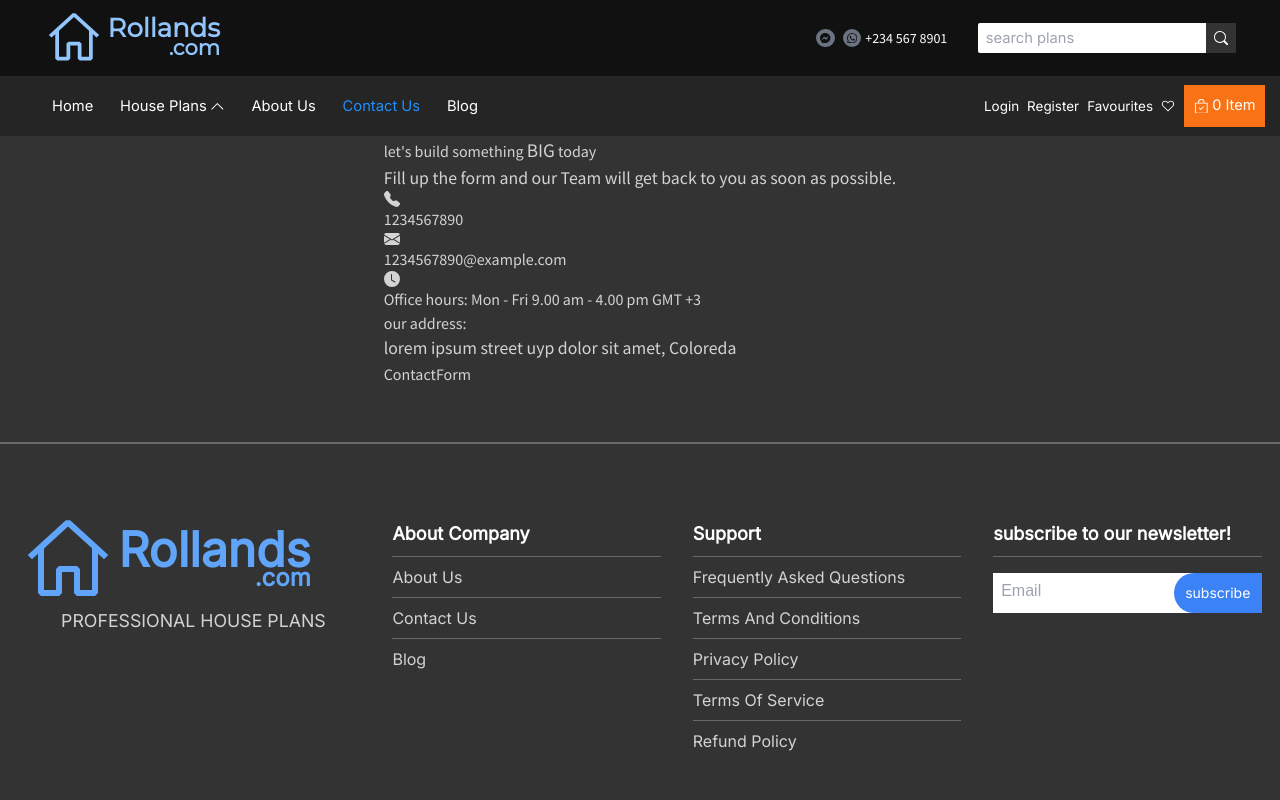
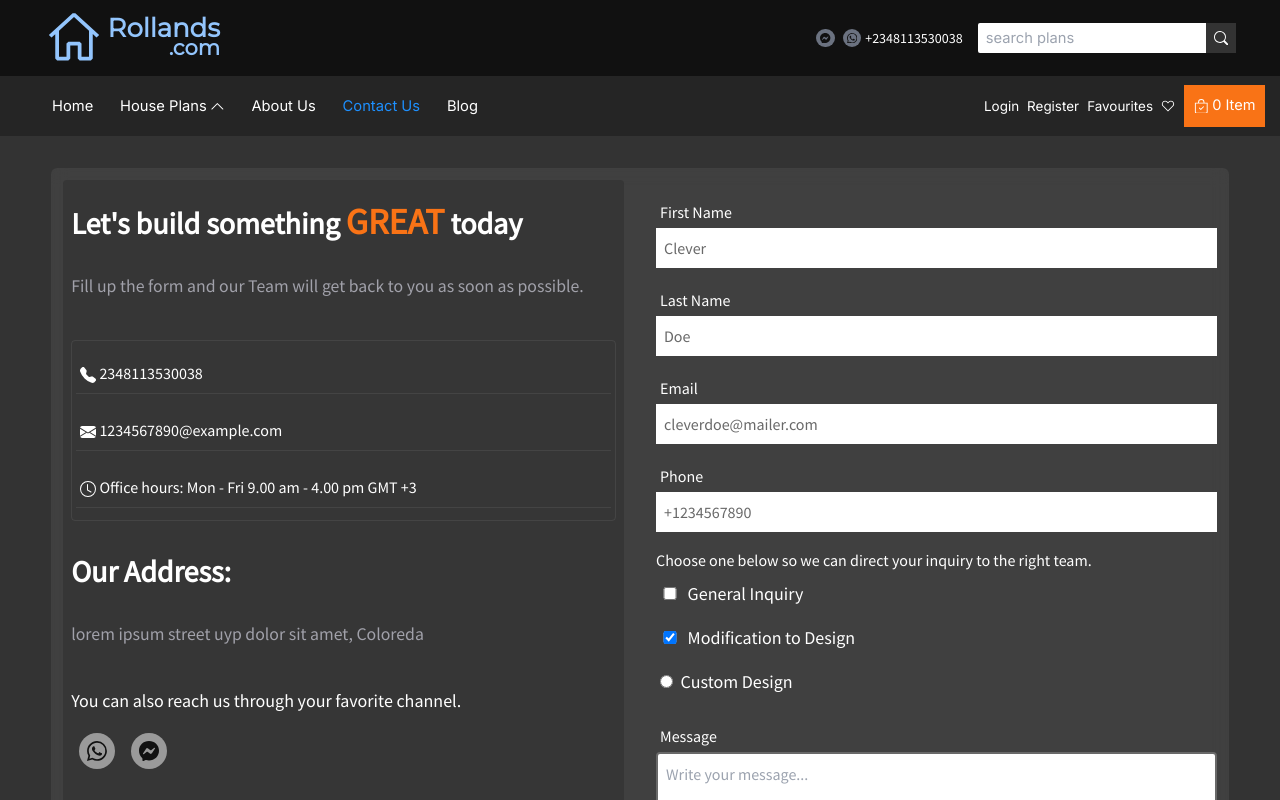
Before and after one commit to cleverAkanimoh/architecture, a React (Create React App) app: page /architecture/contact in a window 1280 px wide. Shown: the top 800 px of the page. Built offline with nearby package versions, Linux system fonts and the light colour scheme; a web font is replaced by a local one.

Commit message:
changed 10 files

```diff
--- /dev/null
+++ b/src/Components/CustomButton.tsx
@@ -0,0 +1,8 @@
+import { ButtonType } from "../ts/customTypes"
+
+const CustomButton = ({ text, ...rest }: ButtonType) => <button {...rest} type="submit">
+    <span>{text}</span>
+    <span className='bg-white bg-opacity-0 text-[.92rem] w-full h-full absolute top-[100%] left-0 group-hover:top-0 group-hover:bg-opacity-20 transition-all duration-500 motion-reduce:transition-none'></span>
+</button>
+
+export default CustomButton
--- a/src/Components/Header.tsx
+++ b/src/Components/Header.tsx
@@ -16,6 +16,7 @@ export default function Header() {
       <nav className="nav-style">
         <div className="nav-substyle">
           <NavSection />
+          {/*  */}
 
           <div
             className={`${
--- a/src/Components/contact/Address.tsx
+++ b/src/Components/contact/Address.tsx
@@ -1,41 +1,65 @@
-import { BsClockFill, BsEnvelopeFill, BsTelephoneFill } from "react-icons/bs"
-import { companyAddress, companyEmail, companyPhoneNumber } from "../../ts/companyInfo"
+import {
+  BsClock,
+  BsEnvelopeFill,
+  BsMessenger,
+  BsTelephoneFill,
+  BsWhatsapp,
+} from "react-icons/bs";
 
-type Props = {}
+import {
+  companyAddress,
+  companyEmail,
+  companyName,
+  companyOfficeHours,
+  companyPhoneNumber,
+} from "../../ts/companyInfo";
 
-const Address = (props: Props) => <div>
-  <div>
-    <h1>let's build something <big>BIG</big> today</h1>
-    <p>Fill up the form and our Team will get back to you as soon as possible.</p>
-  </div>
+const Address = () => (
+  <div className="address-div">
 
-  <div>
+    <header className="header">
+      <h1>
+        Let's build something <big>GREAT</big> today
+      </h1>
+      <p>
+        Fill up the form and our Team will get back to you as soon as possible.
+      </p>
 
-    <div>
-      <BsTelephoneFill />
-      <a href={`tel:${companyPhoneNumber}`}>{companyPhoneNumber}</a>
+    </header>
+
+    <div className="information-div">
+
+      <a href={`tel:${companyPhoneNumber}`}><BsTelephoneFill className="inline" /> {companyPhoneNumber}</a>
+
+      <a href={`mailto:${companyEmail}`}><BsEnvelopeFill className="inline" /> {companyEmail}</a>
+
+      <span><BsClock className="inline" /> {companyOfficeHours}</span>
     </div>
 
+    <div className="our-address">
+      <header className="header">
+        <h1 className="capitalize">our address:</h1>
+        <p>{companyAddress}</p>
+      </header>
 
-    <div>
-      <BsEnvelopeFill />
-      <a href={`mailto:${companyEmail}`}>{companyEmail}</a>
-    </div>
+      <div>
+        <span className="text-white text-lg">You can also reach us through your favorite channel.</span>
 
+        <aside className="contact-aside">
+          <a
+            className="contact-social"
+            href={`https://api.whatsapp.com/send?phone=${companyPhoneNumber}`}
+          >
+            <BsWhatsapp />
+          </a>
 
-    <div>
-      <BsClockFill />
-      <span>Office hours: Mon - Fri 9.00 am - 4.00 pm GMT +3</span>
-    </div>
-
-  </div>
-
-  <div>
-    <div>
-      <h1>our address:</h1>
-      <p>{companyAddress}</p>
+          <a className="contact-social" href={`http://m.me/${companyName}`}>
+            <BsMessenger />
+          </a>
+        </aside>
+      </div>
     </div>
   </div>
-</div>
+);
 
-export default Address
+export default Address;
--- a/src/Components/contact/ContactForm.tsx
+++ b/src/Components/contact/ContactForm.tsx
@@ -1,5 +1,149 @@
-type Props = {}
+import React from "react";
+import { Form } from "react-router-dom";
+import { companyNumber } from "../../ts/companyInfo";
+import CustomButton from "../CustomButton";
 
-const ContactForm = (props: Props) => <div>ContactForm</div>
+const ContactForm = () => {
+    const [userInfo, setUserInfo] = React.useState({
+        fname: "",
+        last: "",
+        email: "",
+        phone: "",
+        message: ``,
+        inquiry: false,
+        modification: true,
+        custom: false,
+    });
 
-export default ContactForm
+    const handleChange = (
+        e: React.ChangeEvent<HTMLInputElement | HTMLTextAreaElement>
+    ) => {
+        const { name, value } = e.target;
+        setUserInfo({
+            ...userInfo,
+            [name]: value,
+        });
+    };
+
+    const handleCheckChange = (e: React.ChangeEvent<HTMLInputElement>) => {
+        const { name, checked } = e.target;
+
+        setUserInfo({
+            ...userInfo,
+            [name]: checked,
+        })
+    };
+
+    return (
+        <Form className="custom-form">
+            <div>
+                <label htmlFor="fname">First Name</label>
+                <input
+                    required
+                    onChange={handleChange}
+                    placeholder="Clever"
+                    type="text"
+                    name="fname"
+                    id="fname"
+                    value={userInfo.fname}
+                />
+            </div>
+
+            <div>
+                <label htmlFor="last">Last Name</label>
+                <input
+                    required
+                    onChange={handleChange}
+                    placeholder="Doe"
+                    type="text"
+                    name="last"
+                    id="last"
+                    value={userInfo.last}
+                />
+            </div>
+
+            <div>
+                <label htmlFor="email">Email</label>
+                <input
+                    required
+                    onChange={handleChange}
+                    placeholder="cleverdoe@mailer.com"
+                    type="email"
+                    name="email"
+                    id="email"
+                    value={userInfo.email}
+                />
+            </div>
+
+            <div>
+                <label htmlFor="phone">Phone</label>
+                <input
+                    required
+                    onChange={handleChange}
+                    placeholder={`+${companyNumber}`}
+                    type="text"
+                    name="phone"
+                    id="phone"
+                    value={userInfo.phone}
+                />
+            </div>
+
+            <div>
+                <legend>
+                    Choose one below so we can direct your inquiry to the right team.
+                </legend>
+                <aside>
+                    <input
+                        type="checkbox"
+                        name="inquiry"
+                        id="inquiry"
+                        checked={userInfo.inquiry}
+                        onChange={handleCheckChange}
+                    />
+                    <label htmlFor="inquiry"> General Inquiry</label>
+                </aside>
+
+                <aside>
+                    <input
+                        type="checkbox"
+                        name="modification"
+                        id="modification"
+                        checked={userInfo.modification}
+                        onChange={handleCheckChange}
+                    />
+                    <label htmlFor="modification"> Modification to Design</label>
+                </aside>
+
+                <aside>
+                    <input
+                        type="radio"
+                        name="custom"
+                        id="custom"
+                        checked={userInfo.custom}
+                        onChange={handleCheckChange}
+                    />
+                    <label htmlFor="custom"> Custom Design</label>
+                </aside>
+            </div>
+
+            <div>
+                <label htmlFor="message">Message</label>
+                <textarea
+                    name="message"
+                    id="message"
+                    placeholder="Write your message..."
+                    value={userInfo.message}
+                    required
+                    onChange={handleChange}
+                />
+            </div>
+
+            <CustomButton
+                text="send message"
+                className="uppercase bg-blue-500 text-white w-60 h-10 mt-3 mb-5 overflow-hidden relative group"
+            />
+        </Form>
+    );
+};
+
+export default ContactForm;
--- a/src/Components/footer/Subscribe.tsx
+++ b/src/Components/footer/Subscribe.tsx
@@ -1,6 +1,7 @@
 import { Form } from 'react-router-dom'
 
 import H3 from './H3'
+import CustomButton from '../CustomButton'
 
 const Subscribe = () => (
     <div className="lowercase">
@@ -11,10 +12,8 @@ const Subscribe = () => (
                 className="w-full rounded-none px-2 h-9 font-sofia outline-none text-gray-dark md:bg-transparent"
                 placeholder="Email"
             />
-            <button className="lowercase bg-blue-500 text-white w-full md:rounded-l-full mt-3 md:mt-0 md:w-1/2 md:text-[.75rem] h-10 xl:text-sm overflow-hidden relative group">
-                <span>subscribe</span>
-                <span className='bg-black bg-opacity-0 text-[.92rem] w-full h-full absolute top-[-100%] left-0 group-hover:top-0 group-hover:bg-opacity-40 transition-all duration-500 motion-reduce:transition-none'></span>
-            </button>
+
+            <CustomButton text='subscribe' className="lowercase bg-blue-500 text-white w-full md:rounded-l-full mt-3 md:mt-0 md:w-1/2 md:text-[.75rem] h-10 xl:text-sm overflow-hidden relative group" />
         </Form>
     </div>
 )
--- a/src/Components/header/TopSection.tsx
+++ b/src/Components/header/TopSection.tsx
@@ -2,7 +2,7 @@ import React from "react";
 import { BsMessenger, BsSearch, BsWhatsapp } from "react-icons/bs";
 import { Form, Link } from "react-router-dom";
 import { VscClose, VscHome } from "react-icons/vsc";
-import { companyName } from "../../ts/companyInfo";
+import { companyName, companyPhoneNumber } from "../../ts/companyInfo";
 
 export default function TopSection() {
   const [toggleSearch, setToggleSearch] = React.useState(false);
@@ -20,10 +20,10 @@ export default function TopSection() {
           </h4>
         </Link>
 
-        <div className="w-[160px] sm:w-[180px] md:w-[420px] flex items-center justify-between">
+        <div className="w-[180px] sm:w-[180px] md:w-[420px] flex items-center justify-between">
           <div className="topsection-div">
             <a
-              href=""
+              href={`http://m.me/${companyName}`}
               target="_blank"
               rel="noreferrer"
               className="social-style"
@@ -32,7 +32,7 @@ export default function TopSection() {
             </a>
             <span className="flex items-center ml-2 font-sans cursor-pointer">
               <a
-                href=""
+                href={`https://api.whatsapp.com/send?phone=${companyPhoneNumber}`}
                 target="_blank"
                 rel="noreferrer"
                 className="social-style"
@@ -40,7 +40,7 @@ export default function TopSection() {
                 <BsWhatsapp />
               </a>
 
-              <span className="text-white pl-1 text-sm">+234 567 8901</span>
+              <span className="text-white pl-1 text-sm">+{companyPhoneNumber}</span>
             </span>
           </div>
 
--- a/src/Pages/Contact.tsx
+++ b/src/Pages/Contact.tsx
@@ -7,7 +7,7 @@ import '../css/contact.css'
 export default function Contact() {
     useWindowTitle("Contact us | Rollands.com");
     return (
-        <section>
+        <section className="contact-section">
             <Address />
 
             <ContactForm />
--- a/src/css/contact.css
+++ b/src/css/contact.css
@@ -0,0 +1,84 @@
+@tailwind base;
+@tailwind components;
+@tailwind utilities;
+
+@layer components {
+  .contact-section {
+    @apply min-h-screen w-[90%] my-8 p-3 rounded-md text-white bg-gray-dim bg-opacity-25 backdrop-blur z-10
+    md:grid grid-cols-2 gap-8 md:w-[92%]
+  }
+
+  /* -----
+  ----------------------------------------------------------------
+  -----   Address styless   ----------------------------------
+  ----------------------------------------------------------------
+  ------- */
+
+  .address-div {
+    @apply rounded bg-gray-dark bg-opacity-75 mb-4 p-2;
+  }
+
+  .address-div p {
+    @apply text-zinc-400 mb-4 md:mb-10;
+  }
+
+  .address-div .header h1 {
+    @apply text-xl sm:text-2xl md:text-3xl font-bold my-4 md:mb-8;
+  }
+
+  big {
+    @apply font-extrabold text-orange-500;
+  }
+
+  .information-div {
+    @apply w-full h-fit my-4 md:my-8 flex flex-col p-1 border border-gray-dim border-opacity-30 rounded;
+  }
+
+  .information-div a,
+  .information-div span {
+    @apply my-2 p-1 md:py-2 border-b border-gray-dim border-opacity-30;
+  }
+
+  .contact-aside {
+    @apply w-24 h-14 my-2 pl-2 flex items-center justify-between;
+  }
+
+  .contact-social {
+    @apply text-xl text-black hover:text-black bg-white bg-opacity-50 hover:bg-opacity-90 p-2 rounded-full;
+  }
+
+  /* -----
+  ----------------------------------------------------------------
+  -----   contactForm styless   ----------------------------------
+  ----------------------------------------------------------------
+  ------- */
+
+  .custom-form {
+    @apply w-full;
+  }
+
+  .custom-form div {
+    @apply flex flex-col my-4;
+  }
+
+  .custom-form div label {
+    @apply my-1 pl-1 font-sans font-medium;
+  }
+
+  .custom-form div input[type="text"],
+  #email {
+    @apply h-10 px-2 bg-white text-gray-dark placeholder-gray-dim outline-none;
+  }
+
+  .custom-form div aside {
+    @apply my-2 mx-1 text-lg;
+  }
+
+  .custom-form div aside input[type="checkbox"] {
+    @apply w-5;
+  }
+
+  #message {
+    @apply w-full h-52 max-h-80 min-h-[150px] resize-y p-2 text-gray-dark outline-none border-2 border-gray-dim rounded;
+  }
+}
--- a/src/ts/companyInfo.ts
+++ b/src/ts/companyInfo.ts
@@ -1,8 +1,10 @@
-export const companyName = 'Rollands'
-export const companyCountry = 'Nigeria'
-export const companyPhoneNumber = 1234567890
-export const companyNumber = 1234567890
-export const companyEmail = '1234567890@example.com'
-export const companyWhatsapp = '1234567890@whatsapp.com'
-export const companyMessenger = '1234567890@messenger.com'
-export const companyAddress = 'lorem ipsum street uyp dolor sit amet, Coloreda'
+export const companyName = "Rollands";
+export const companyCountry = "Nigeria";
+export const companyPhoneNumber = 2348113530038;
+export const companyNumber = 1234567890;
+export const companyEmail = "1234567890@example.com";
+export const companyWhatsapp = "1234567890@whatsapp.com";
+export const companyMessenger = "1234567890@messenger.com";
+export const companyAddress = "lorem ipsum street uyp dolor sit amet, Coloreda";
+export const companyOfficeHours =
+  "Office hours: Mon - Fri 9.00 am - 4.00 pm GMT +3";
--- a/src/ts/customTypes.ts
+++ b/src/ts/customTypes.ts
@@ -2,6 +2,10 @@ export type NavLinkProps = {
   path: string;
   children: string;
 } & React.ComponentProps<"li">;
+
+export type ButtonType = {
+  text: string;
+} & React.ComponentProps<"button">;
 
 export type DropDownheadingProps = {
   text: string;
```
Lines whose indentation alone changed are shown as unchanged.
